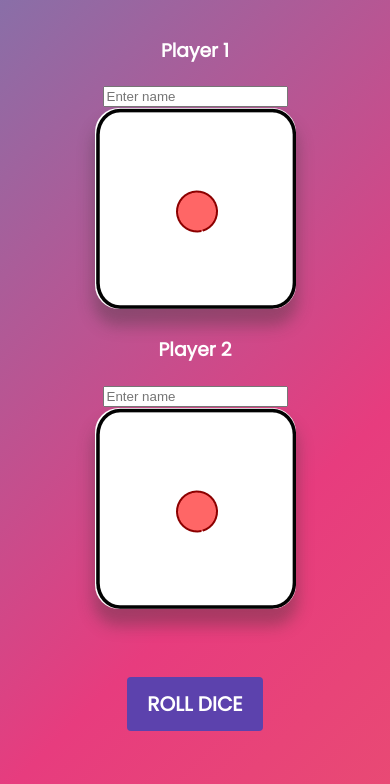
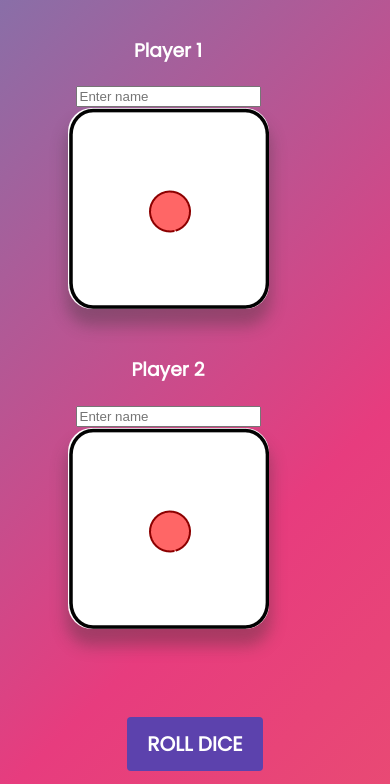
Before and after one commit to WilliamvanHouten/dice-game, a plain HTML site: page index.html in a window 390 px wide. Shown: the part 76-860 px from the top of the page. Drawn offline with Linux system fonts and the light colour scheme.

Commit message:
3rd commit

```diff
--- a/index.html
+++ b/index.html
@@ -27,7 +27,7 @@
         </div>
       </div>
       <h1 class="head"></h1>
-      <button id="dice-btn" onclick="dicegame()">Roll Dice</button><br /><br />
+      <button id="dice-btn" onclick="dicegame()">Roll Dice</button>
     </div>
 
     <!-- link to JS -->
--- a/script.js
+++ b/script.js
@@ -28,7 +28,7 @@ function dicegame() {
 
   // if p1 wins
   if (randomDice > randomDice2) {
-    document.querySelector("h1").innerHTML = player1 + "Wins! 🏆";
+    document.querySelector("h1").innerHTML = player1 + " Wins! 🏆";
     winSound.play();
   } else if (randomDice < randomDice2) {
     document.querySelector("h1").innerHTML = player2 + " Wins! 🏆";
--- a/styles.css
+++ b/styles.css
@@ -11,6 +11,7 @@ body {
   overflow: hidden;
   color: #fff;
 }
+
 @keyframes gradient {
   0% {
     background-position: 0% 50%;
@@ -26,16 +27,20 @@ body {
 .dice {
   display: block;
   position: relative;
-  padding: 10px 180px;
+  padding: 10px 50px; /* Adjust the padding for mobile */
 }
 
 .row {
   display: flex;
+  flex-wrap: wrap; /* Allow the items to wrap on smaller screens */
+  justify-content: center; /* Center the items horizontally */
   column-gap: 20px;
 }
 
 .col-6 {
-  width: 50%;
+  width: 100%; /* Make each column take full width on mobile */
+  max-width: 300px; /* Set a max-width for better display on small screens */
+  margin-bottom: 20px; /* Add some spacing between columns */
 }
 
 .img-dice {
@@ -70,10 +75,6 @@ button:hover {
   }
 
   .row {
-    flex-wrap: wrap;
-  }
-
-  .col-6 {
-    width: 100%;
+    justify-content: flex-start; /* Align the items to the left */
   }
 }
```
